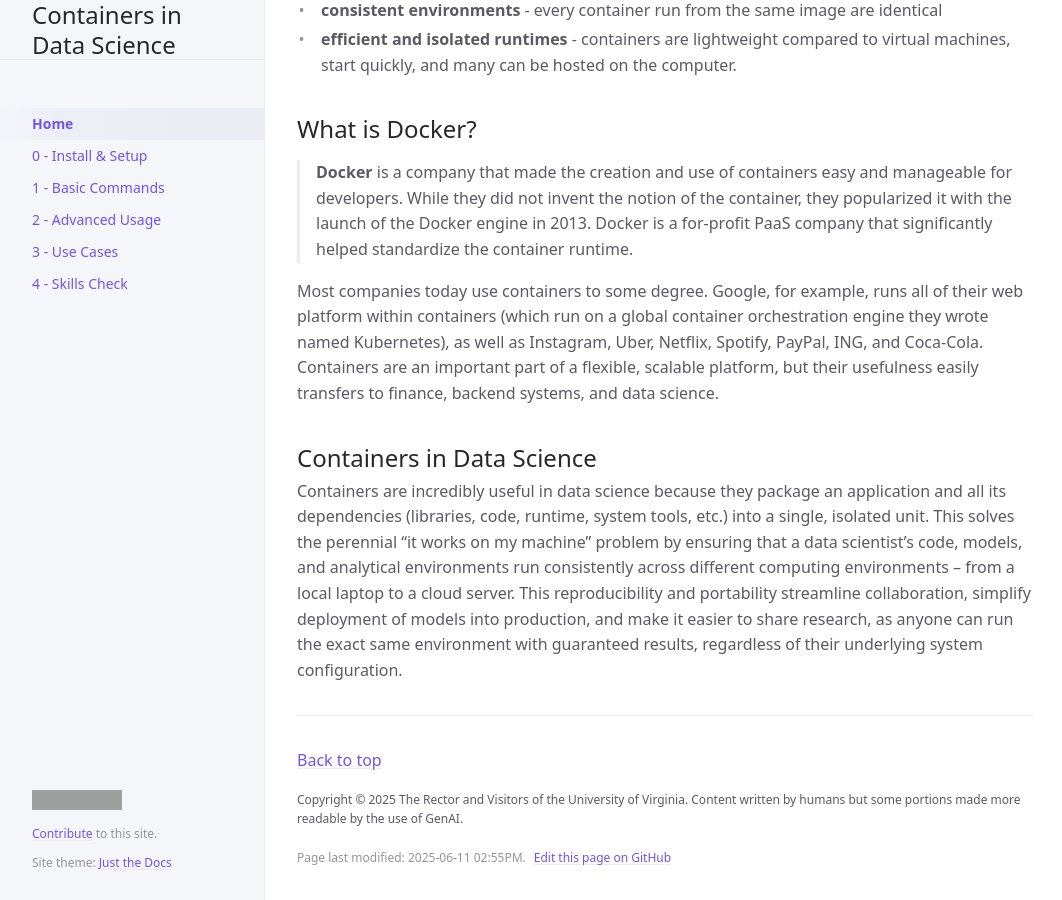
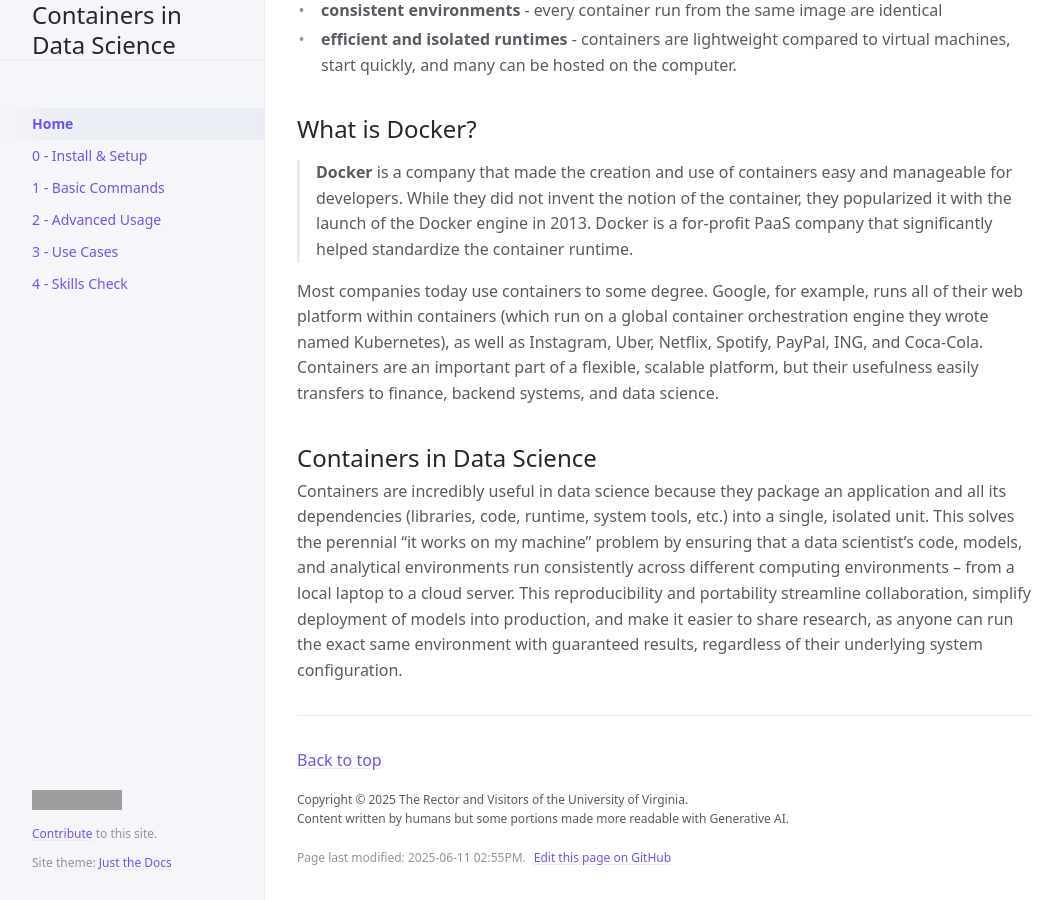
Before and after one commit to UVADS/container-basics, a Jekyll site: the page built from index.md, in a window 1280 px wide and 900 px high, scrolled down 772 px. Shown: the whole window, without its empty margins (107-1169 px from the left). Built offline with Jekyll 4.4.1, drawn with Linux system fonts in a browser that asks for light colours; cached includes are drawn as plain includes; grey boxes are pictures that could not be loaded.

Commit message:
Reformat footer

```diff
--- a/_config.yml
+++ b/_config.yml
@@ -120,7 +120,7 @@ liquid:
 back_to_top: true
 back_to_top_text: "Back to top"
 
-footer_content: "Copyright &copy; 2025 The Rector and Visitors of the University of Virginia. Content written by humans but some portions made more readable by the use of GenAI."
+footer_content: "Copyright &copy; 2025 The Rector and Visitors of the University of Virginia.<br />Content written by humans but some portions made more readable with Generative AI."
 
 # Footer last edited timestamp
 last_edit_timestamp: true # show or hide edit time - page must have `last_modified_date` defined in the frontmatter
```
